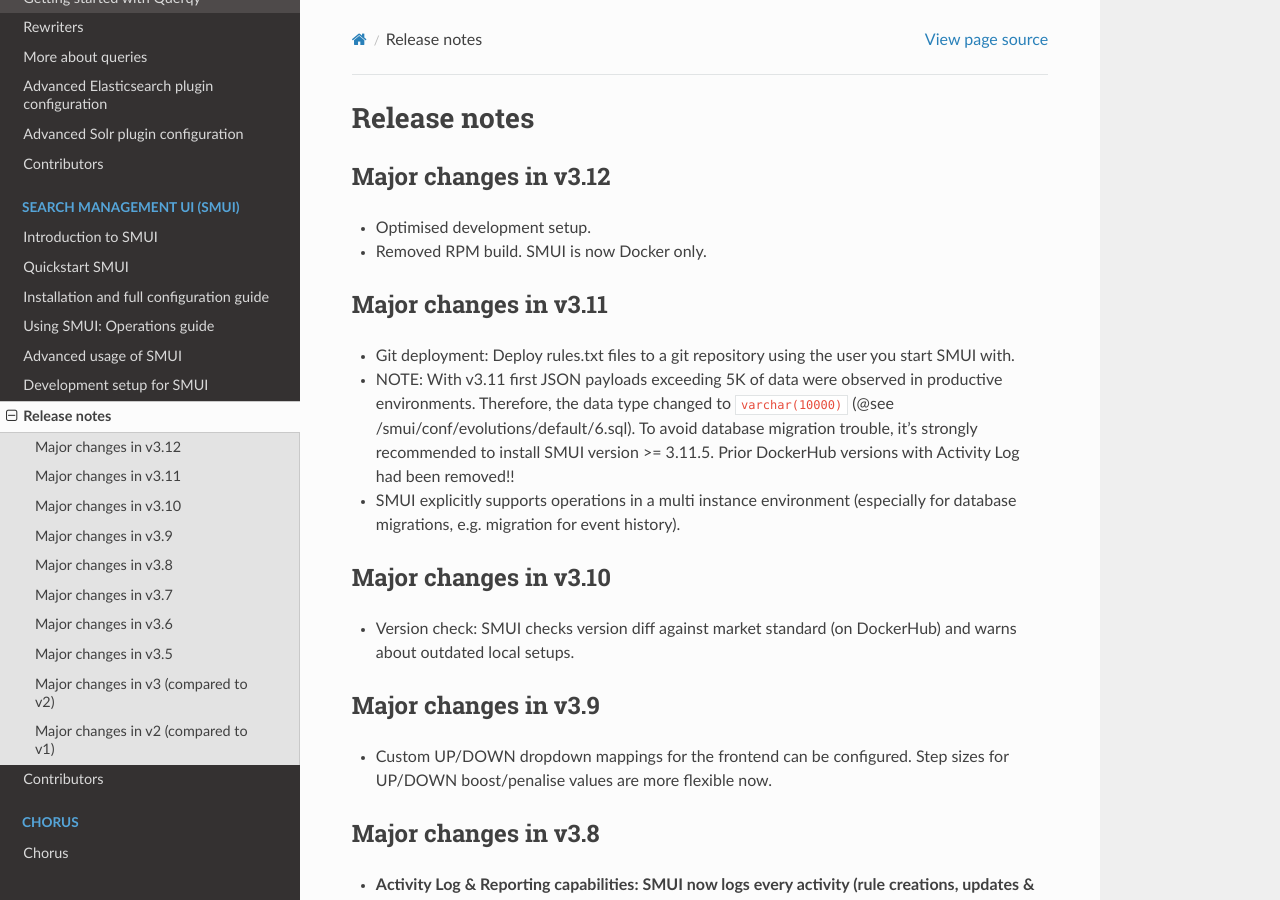
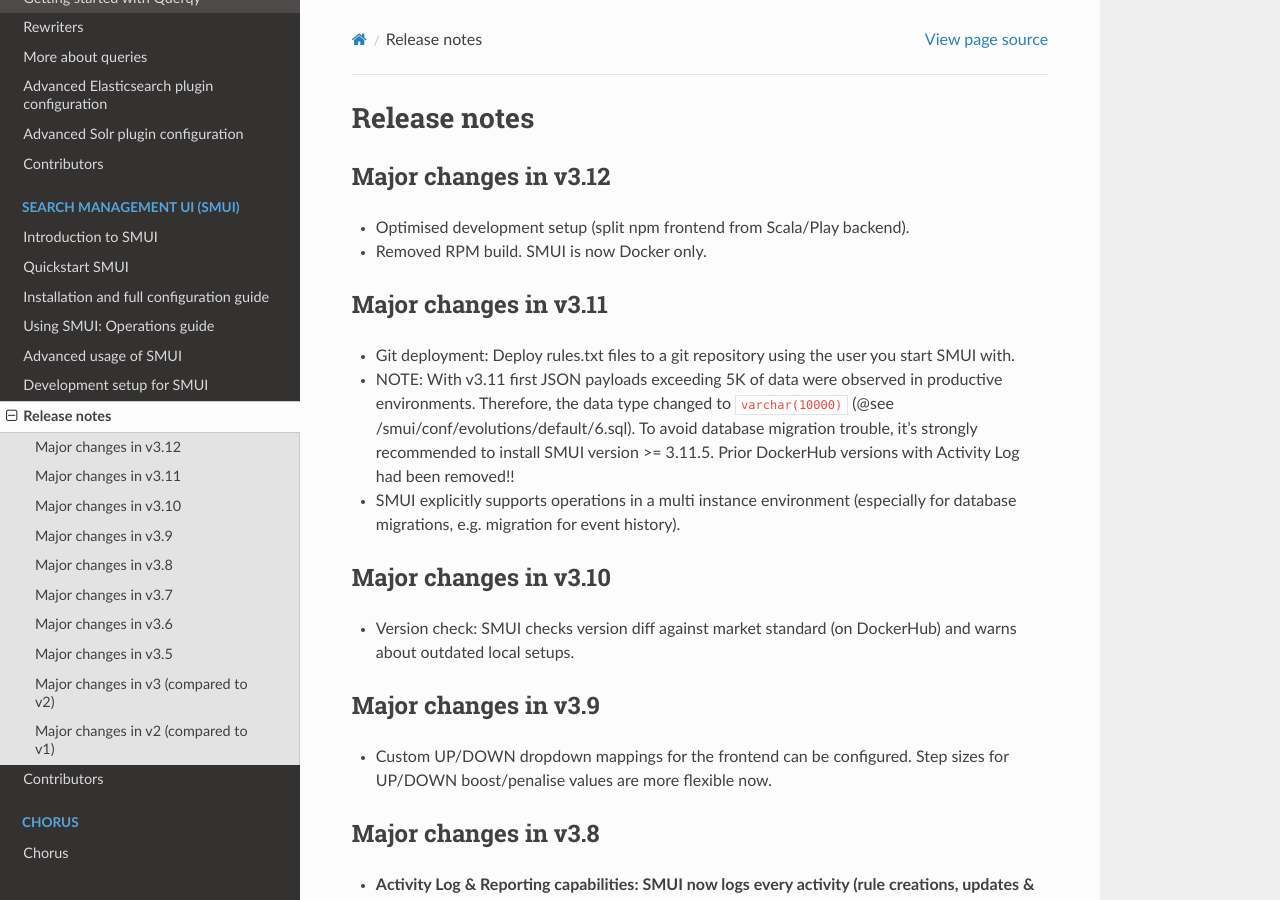
Before and after one commit to querqy/querqy-docs, a Sphinx documentation site: the page built from docs/source/smui/release-notes.rst, in a window 1280 px wide and 900 px high. Built offline with Sphinx 7.4.7 and the Read the Docs theme 2.0.0, drawn with Linux system fonts in a browser that asks for light colours; formulas are drawn with MathJax 3.

Commit message:
further specified v3.12

```diff
--- a/docs/source/smui/release-notes.rst
+++ b/docs/source/smui/release-notes.rst
@@ -7,7 +7,7 @@
 Major changes in v3.12
 ======================
 
--  Optimised development setup.
+-  Optimised development setup (split npm frontend from Scala/Play backend).
 -  Removed RPM build. SMUI is now Docker only.
 
 Major changes in v3.11
```
